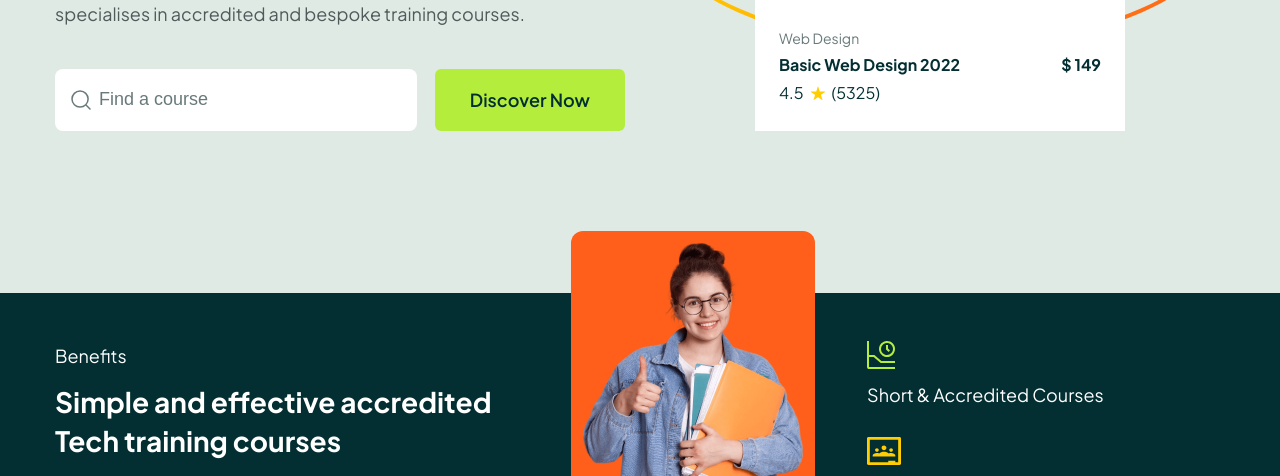
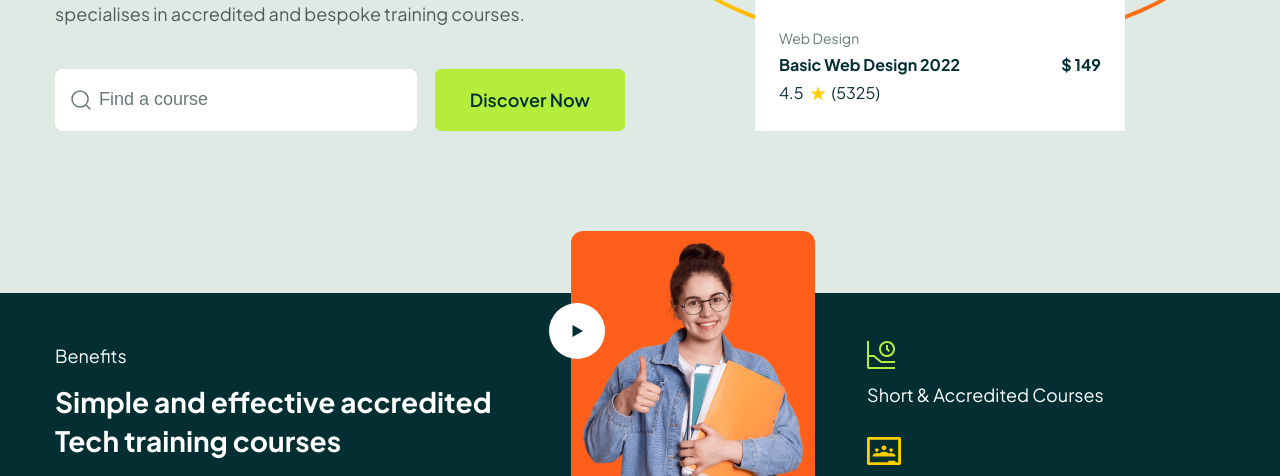
Before and after one commit to tanluc1200/Online_Learning_Platform, a website: page index.html in a window 1280 px wide. Shown: the part 486-962 px from the top of the page. Drawn offline with Linux system fonts and the light colour scheme.

Commit message:
update commit message

```diff
--- a/css/responsive.css
+++ b/css/responsive.css
@@ -10,6 +10,9 @@
     }
     .about-pic-img {
         min-width: unset !important;
+    }
+    .service-course {
+        grid-template-columns: 1fr;
     }
 }
 
--- a/index.html
+++ b/index.html
@@ -250,6 +250,20 @@
                 </div>
                 <div class="backpart-pic">
                     <img src="./img/backpart-img-1.png" alt="" />
+                    <div class="backpart-pic-circle">
+                        <svg
+                            width="11"
+                            height="14"
+                            viewBox="0 0 11 14"
+                            fill="none"
+                            xmlns="http://www.w3.org/2000/svg"
+                        >
+                            <path
+                                d="M11 7L0.5 13.0622V0.937822L11 7Z"
+                                fill="#032E32"
+                            />
+                        </svg>
+                    </div>
                 </div>
                 <div class="backpart-item-text">
                     <div class="backpart-item-text-1">
@@ -355,6 +369,16 @@
                 </div>
             </div>
         </section>
+        <!-- course -->
+        <section class="course">
+            <div class="content">
+                <h2 class="heading">Course Subjects to suit you</h2>
+                <p class="desc">
+                    Circuit is flexible and affordable and offers you
+                    exceptional support to achieve your career goals.
+                </p>
+            </div>
+        </section>
         <!-- Link Javascript -->
         <script src="./js/main.js"></script>
     </body>
--- a/scss/style.scss
+++ b/scss/style.scss
@@ -394,6 +394,19 @@ section:not(.backpart) {
             right: 50%;
             transform: translateX(50%);
         }
+        &-circle {
+            position: absolute;
+            z-index: 88;
+            left: -22rem;
+            top: 72rem;
+            width: 56rem;
+            height: 56rem;
+            border-radius: 50%;
+            display: flex;
+            justify-content: center;
+            align-items: center;
+            background-color: $bg-color-white;
+        }
     }
     &-item-text:nth-child(3) {
         flex: 1;
```
Also changed, not shown: css/style.css, 1 other file.
